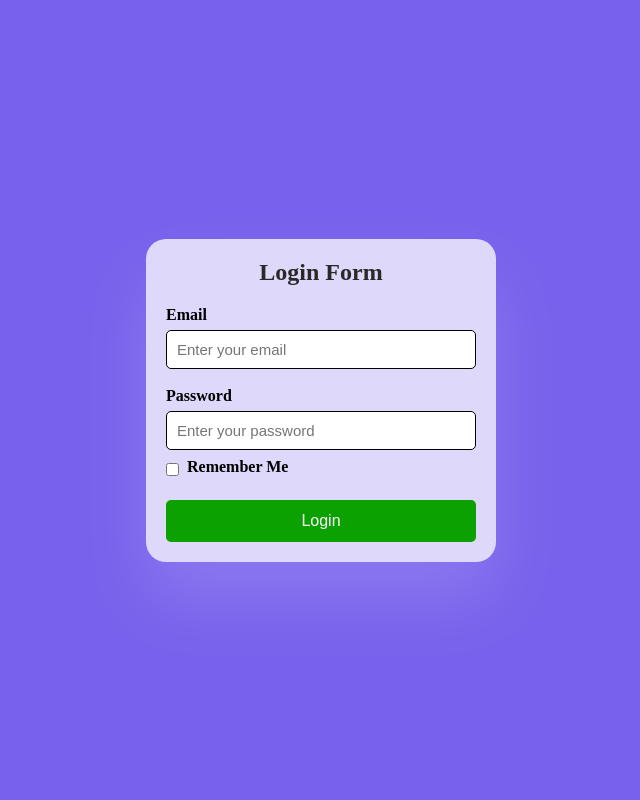
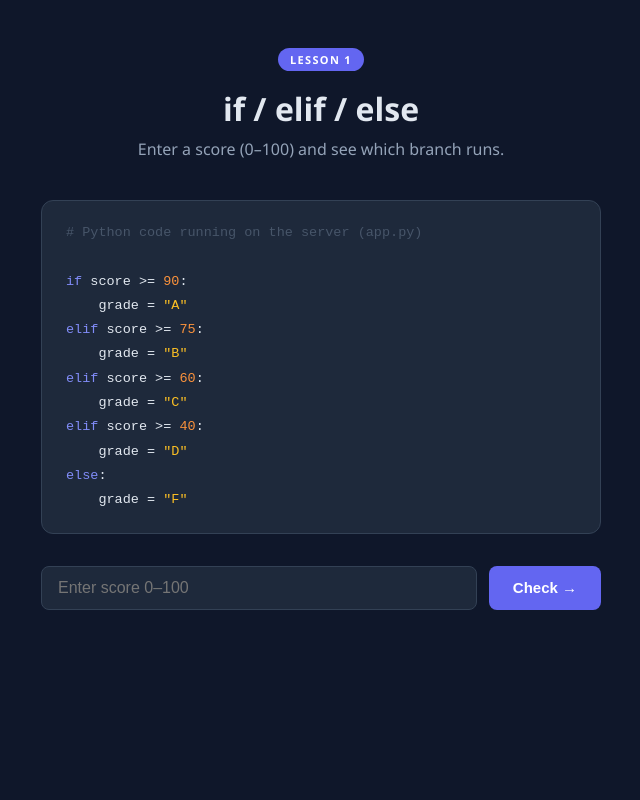
Before and after one commit to Ruben0912/Practica---Python, a Flask app: page / in a window 1280 px wide. Shown: the whole page, without its empty margins (319-959 px from the left). Run offline with Flask 3, Linux system fonts and the light colour scheme.

Commit message:
update ifelse

```diff
--- a/app.py
+++ b/app.py
@@ -2,19 +2,27 @@ from flask import Flask, request, render_template
 
 app = Flask(__name__)
 
-@app.route('/')
-def home():
-    return render_template('index.html')
+@app.route("/", methods=["GET", "POST"])
+def grade_checker():
+    result = None
+    score = None
 
-@app.route('/login', methods=['POST'])
-def login():
-    email = request.form.get('email')
-    password = request.form.get('password')
+    if request.method == "POST":
+        score = int(request.form["score"])
 
-    if email == "ruben@gmail.com" and password == "1234":
-        return "Login Successful"
-    else:
-        return "Invalid Email or Password"
+        # IF / ELIF / ELSE — the core concept being taught
+        if score >= 90:
+            result = {"grade": "A", "message": "Excellent work!", "emoji": "🏆"}
+        elif score >= 75:
+            result = {"grade": "B", "message": "Good job!", "emoji": "😊"}
+        elif score >= 60:
+            result = {"grade": "C", "message": "You passed.", "emoji": "👍"}
+        elif score >= 40:
+            result = {"grade": "D", "message": "Need more study.", "emoji": "📚"}
+        else:
+            result = {"grade": "F", "message": "Please retake the exam.", "emoji": "😬"}
+
+    return render_template("index.html", result=result, score=score)
 
 if __name__ == '__main__':
-    app.run(debug=True)
+    app.run(debug=True, port=5000)
--- a/templates/index.html
+++ b/templates/index.html
@@ -1,120 +1,132 @@
 <!DOCTYPE html>
 <html lang="en">
 <head>
-    <meta charset="UTF-8">
-    <meta name="viewport" content="width=device-width, initial-scale=1.0">
-    <title>Login Form</title>
+  <meta charset="UTF-8" />
+  <title>Lesson 1 — if / elif / else</title>
+  <style>
+    * { box-sizing: border-box; margin: 0; padding: 0; }
+    body {
+      font-family: 'Segoe UI', sans-serif;
+      background: #0f172a;
+      color: #e2e8f0;
+      min-height: 100vh;
+      display: flex;
+      flex-direction: column;
+      align-items: center;
+      padding: 48px 16px;
+    }
+    .badge {
+      background: #6366f1;
+      color: #fff;
+      font-size: 11px;
+      font-weight: 700;
+      letter-spacing: .12em;
+      text-transform: uppercase;
+      padding: 4px 12px;
+      border-radius: 99px;
+      margin-bottom: 16px;
+    }
+    h1 { font-size: 2rem; font-weight: 800; margin-bottom: 8px; }
+    .subtitle { color: #94a3b8; margin-bottom: 40px; }
 
-    <style>
-        *{
-            margin: 0;
-            padding: 0;
-            box-sizing: border-box;
-            font-family: font-family: "Trebuchet MS", sans-serif;
+    .code-block {
+      background: #1e293b;
+      border: 1px solid #334155;
+      border-radius: 12px;
+      padding: 20px 24px;
+      font-family: 'Courier New', monospace;
+      font-size: 13.5px;
+      line-height: 1.8;
+      width: 100%;
+      max-width: 560px;
+      margin-bottom: 32px;
     }
+    .kw  { color: #818cf8; }
+    .fn  { color: #34d399; }
+    .str { color: #fbbf24; }
+    .cm  { color: #475569; }
+    .num { color: #fb923c; }
 
-        body{
-            background: #7861ec;
+    form {
       display: flex;
-            justify-content: center;
-            align-items: center;
-            height: 100vh;
+      gap: 12px;
+      margin-bottom: 32px;
+      width: 100%;
+      max-width: 560px;
     }
+    input[type="number"] {
+      flex: 1;
+      background: #1e293b;
+      border: 1px solid #334155;
+      border-radius: 8px;
+      color: #e2e8f0;
+      font-size: 16px;
+      padding: 12px 16px;
+      outline: none;
+    }
+    input[type="number"]:focus { border-color: #6366f1; }
+    button {
+      background: #6366f1;
+      color: #fff;
+      border: none;
+      border-radius: 8px;
+      padding: 12px 24px;
+      font-size: 15px;
+      font-weight: 600;
+      cursor: pointer;
+    }
+    button:hover { background: #4f46e5; }
 
-        .container{
-            width: 350px;
-            background: rgba(255, 255, 255, 0.753);
-            padding: 20px;
-            border-radius: 20px;
-            box-shadow: 0 38px 70px rgba(255, 255, 255, 0.15);
+    .result {
+      background: #1e293b;
+      border: 1px solid #334155;
+      border-radius: 16px;
+      padding: 32px;
+      text-align: center;
+      width: 100%;
+      max-width: 560px;
     }
-
-        h2{
-            text-align: center;
-            margin-bottom: 20px;
-            color: #2b2828;
-        }
-
-        .form-group{
-            margin-bottom: 18px;
-        }
-
-        label{
-            display: block;
-            margin-bottom: 6px;
-            font-weight: bold;
-            color: #000000;
-        }
-
-        input[type="text"],
-        input[type="password"],
-        input[type="number"],
-        input[type="email"],
-        input[type="date"]{
-            width: 100%;
-            padding: 10px;
-            border: 1px solid #000000;
-            border-radius: 5px;
-            font-size: 15px;
-        }
-
-        input:focus{
-            outline: none;
-            border-color: #04ff00;
-        }
-
-        .checkbox{
-            display: flex;
-            align-items: center;
-            gap: 8px;
-            margin-top: 8px;
-        }
-
-        button{
-            width: 100%;
-            padding: 12px;
-            background: #0ba100;
-            color: rgb(255, 255, 255);
-            border: none;
-            border-radius: 5px;
-            font-size: 16px;
-            cursor: pointer;
-            transition: 0.3s;
-        }
-
-        button:hover{
-            background: #0056b3;
-        }
+    .result .emoji { font-size: 3rem; margin-bottom: 12px; }
+    .result .grade { font-size: 4rem; font-weight: 900; color: #6366f1; }
+    .result .msg { color: #94a3b8; margin-top: 8px; font-size: 1.1rem; }
+    .result .raw { color: #475569; font-size: 13px; margin-top: 16px; font-family: monospace; }
   </style>
-
 </head>
 <body>
 
-    <div class="container">
-        <h2>Login Form</h2>
+  <div class="badge">Lesson 1</div>
+  <h1>if / elif / else</h1>
+  <p class="subtitle">Enter a score (0–100) and see which branch runs.</p>
 
-        <form action="/login" method="POST">
-
-           <div class="form-group">
-                <label for="email">Email</label>
-                <input type="email" name="email" placeholder="Enter your email">
+  <div class="code-block">
+    <span class="cm"># Python code running on the server (app.py)</span><br><br>
+    <span class="kw">if</span> score &gt;= <span class="num">90</span>:<br>
+    &nbsp;&nbsp;&nbsp;&nbsp;grade = <span class="str">"A"</span><br>
+    <span class="kw">elif</span> score &gt;= <span class="num">75</span>:<br>
+    &nbsp;&nbsp;&nbsp;&nbsp;grade = <span class="str">"B"</span><br>
+    <span class="kw">elif</span> score &gt;= <span class="num">60</span>:<br>
+    &nbsp;&nbsp;&nbsp;&nbsp;grade = <span class="str">"C"</span><br>
+    <span class="kw">elif</span> score &gt;= <span class="num">40</span>:<br>
+    &nbsp;&nbsp;&nbsp;&nbsp;grade = <span class="str">"D"</span><br>
+    <span class="kw">else</span>:<br>
+    &nbsp;&nbsp;&nbsp;&nbsp;grade = <span class="str">"F"</span>
   </div>
 
+  <form method="POST">
+    <input type="number" name="score" min="0" max="100"
+           placeholder="Enter score 0–100"
+           value="{{ score if score is not none else '' }}" required />
+    <button type="submit">Check →</button>
+  </form>
 
-            <div class="form-group">
-                <label for="password">Password</label>
-                <input type="password" name="password" placeholder="Enter your password">
-
-                <div class="checkbox">
-                    <input type="checkbox" id="show">
-                    <label for="show">Remember Me</label>
+  {% if result %}
+  <div class="result">
+    <div class="emoji">{{ result.emoji }}</div>
+    <div class="grade">{{ result.grade }}</div>
+    <div class="msg">{{ result.message }}</div>
+    <div class="raw">score = {{ score }} → grade = "{{ result.grade }}"</div>
   </div>
-            </div>
-
-            <button type="submit">Login</button>
-
-        </form>
-    </div>
+  {% endif %}
 
 </body>
 </html>
```
Lines whose indentation alone changed are shown as unchanged.
